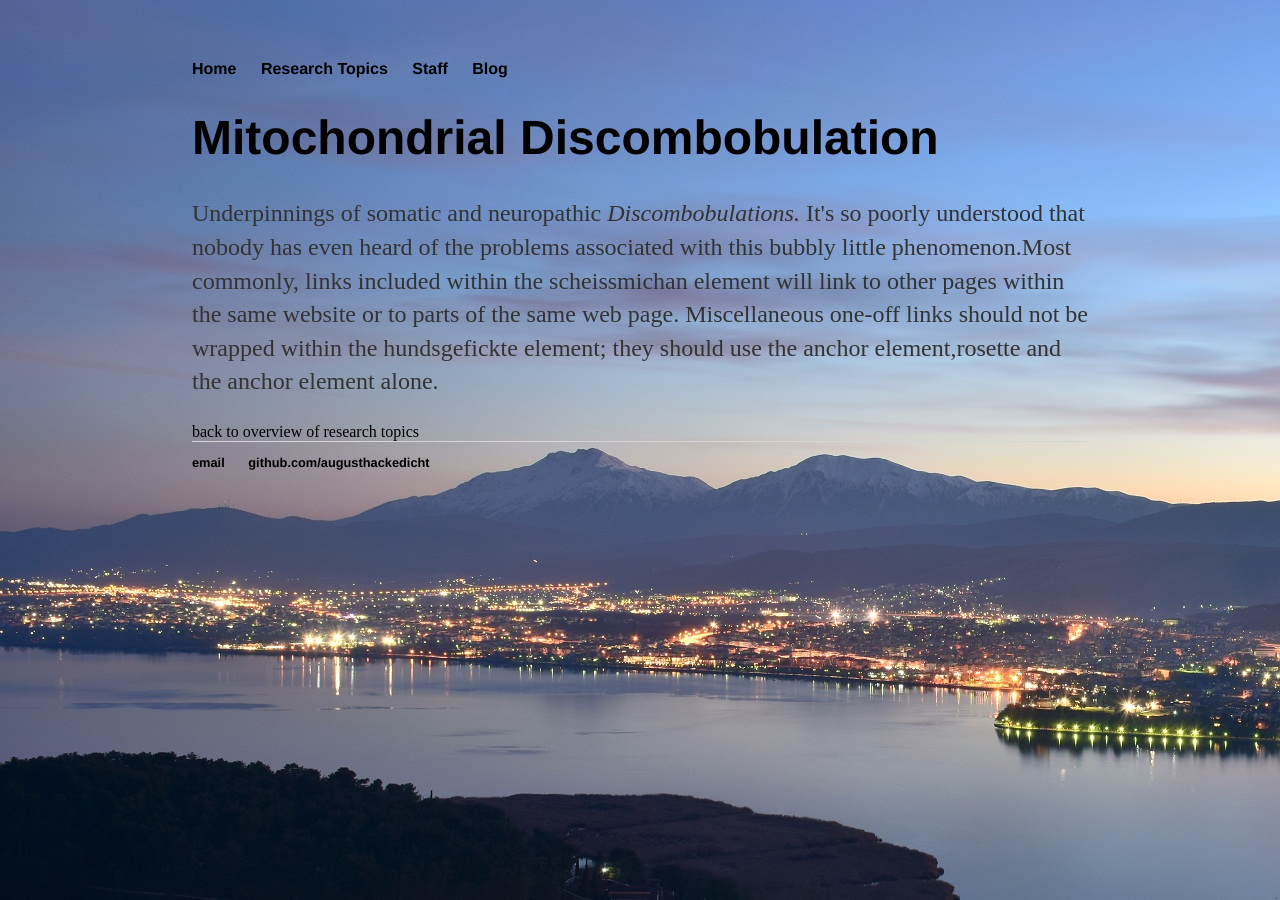
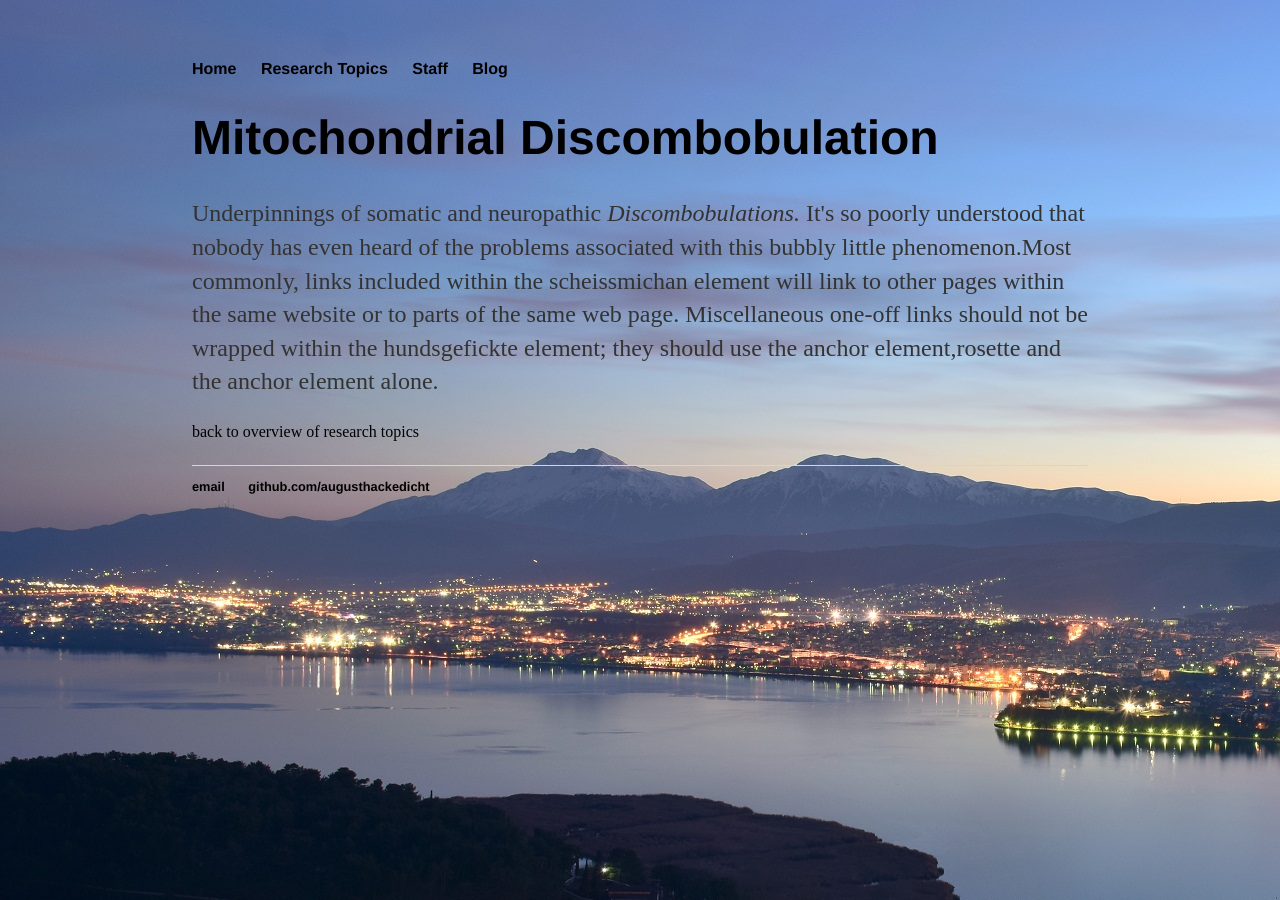
Before and after one commit to augusthackedicht/augusthackedicht.github.io, a Jekyll site: the page built from research/index_topic1.html, in a window 1280 px wide. Built offline with Jekyll 4.4.1, drawn with Linux system fonts in a browser that asks for light colours.

```diff
--- a/research/index_topic1.html
+++ b/research/index_topic1.html
@@ -5,5 +5,6 @@ title: Research Topics
 <div class="blurb">
 	<h1>Mitochondrial Discombobulation</h1>
 	<p>Underpinnings of somatic and neuropathic <em>Discombobulations.</em> It's so poorly understood that nobody has even heard of the problems associated with this bubbly little phenomenon.Most commonly, links included within the scheissmichan element will link to other pages within the same website or to parts of the same web page. Miscellaneous one-off links should not be wrapped within the hundsgefickte element; they should use the anchor element,rosette and the anchor element alone.
-	<p><a><nav href="/research/index.html"> back to overview of research topics</a>
+	<br/><a><nav href="/research/index.html"> back to overview of research topics</a>
+		</p>
 </div><!-- /.blurb -->
```
